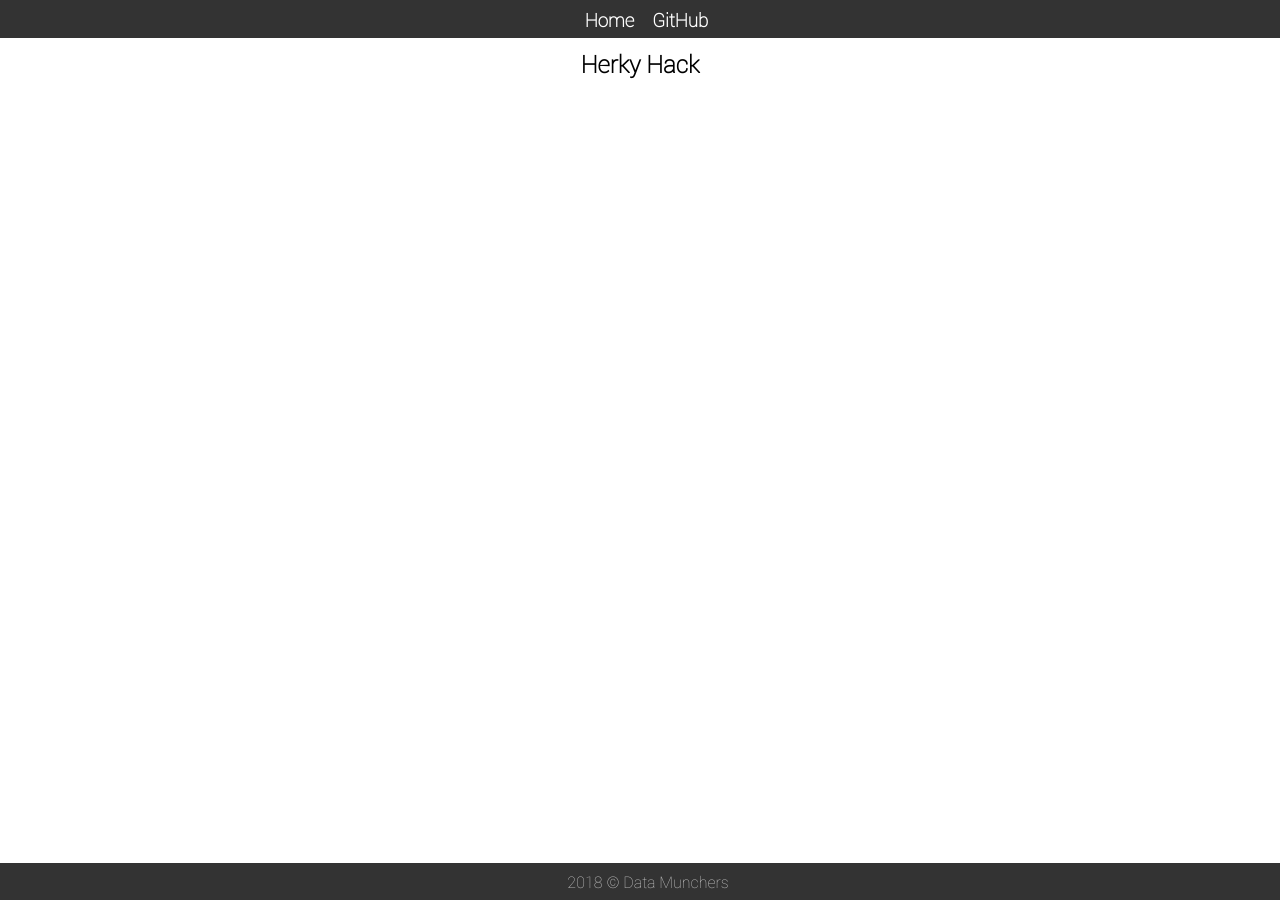
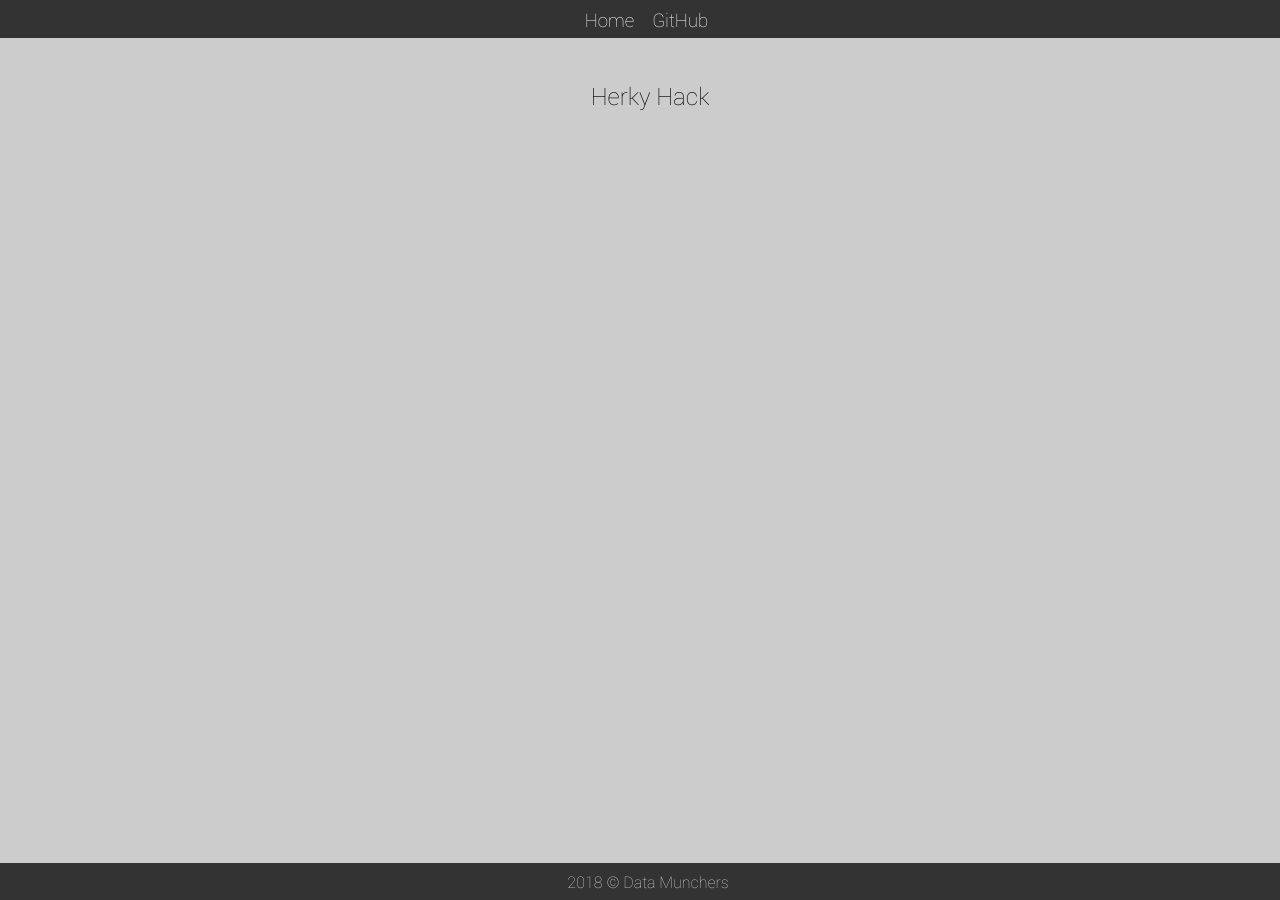
Before and after one commit to ajfarino2/hackUIOWA18, a Jekyll site: the page built from index.html, in a window 1280 px wide. Built offline with Jekyll 4.4.1, drawn with Linux system fonts in a browser that asks for light colours.

Commit message:
Change some CSS things around

```diff
--- a/Roboto/Roboto_Bold/stylesheet.css
+++ /dev/null
@@ -1,4 +0,0 @@
-@font-face {
-	font-family: 'Roboto Bold';
-	src: url('Roboto-Bold.ttf') format('truetype');
-}
--- a/Roboto/stylesheet.css
+++ b/Roboto/stylesheet.css
@@ -1,8 +1,15 @@
-@import url("Roboto_Bold/stylesheet.css");
 @font-face {
 	font-family: 'Roboto';
 	src: url('Roboto-Thin.ttf') format('truetype');
-}#fixedheader a b {
+}
+
+@font-face {
+	font-family: 'Roboto';
+	font-weight: bold;
+	src: url('Roboto-Bold.ttf') format('truetype');
+}
+
+#fixedheader a b {
 	font-family: Roboto;
 	color: #000;
 }
--- a/_layouts/master.html
+++ b/_layouts/master.html
@@ -6,13 +6,6 @@
 <meta http-equiv="Content-Type" content="text/html; charset=utf-8" />
 <title>HackUiowa 2018</title>
 <link href="/css/master.css" rel="stylesheet" type="text/css" />
-<style type="text/css">
-@import url("/Roboto/stylesheet.css");
-body,td,th {
-	font-family: Roboto;
-}
-</style>
-<link href="/css/index.css" rel="stylesheet" type="text/css" />
 </head>
 
 <body>
--- a/css/index.css
+++ /dev/null
@@ -1,18 +0,0 @@
-@charset "utf-8";
-/* CSS Document */
-h2 {
-	text-align: center;
-	margin-top: 2em;
-}
-
- img {
-	display: block;
-	margin-left: auto;
-    margin-right: auto;
- }
- h4 {
-	 text-align: center;
- }
- h1 {
-	 text-align: center;
- }
--- a/css/master.css
+++ b/css/master.css
@@ -1,5 +1,44 @@
+@font-face {
+	font-family: 'Roboto';
+	src: url('../Roboto/Roboto-Thin.ttf') format('truetype');
+}
+
+@font-face {
+	font-family: 'Roboto';
+	font-weight: bold;
+	src: url('../Roboto/Roboto-Bold.ttf') format('truetype');
+}
+
+* {
+	font-family: 'Roboto';
+	font-weight: normal;
+}
+
+b {
+	font-weight: bold;
+}
+
+#fixedheader a b {
+	font-family: Roboto;
+	color: #000;
+}
+
 @charset "utf-8";
-<style type="text/css">
+/* CSS Document */
+img {
+	display: block;
+	margin-left: auto;
+	margin-right: auto;
+}
+
+h2 {
+	margin-top: 2em;
+}
+
+h1, h2, h3, h4 {
+	text-align: center;
+}
+
 body {
 	background-color: #CCC;
 	margin:80px 80px 100px 100px;
@@ -13,7 +52,6 @@ a:link {
 ul{
 	color: black;
 }
-
 
 h3{
 	display:inline;
@@ -35,6 +73,7 @@ div#fixedheader {
 	background:#333;
 	padding:6.5px;
 }
+
 div#fixedfooter {
 	position:fixed;
 	text-align: center;
@@ -46,4 +85,3 @@ div#fixedfooter {
 	padding:8px;
 	font-family: Roboto;
 }
-</style>/* CSS Document */
```
Also changed, not shown: Roboto/Roboto-Bold.ttf (renamed from Roboto/Roboto_Bold/Roboto-Bold.ttf).
